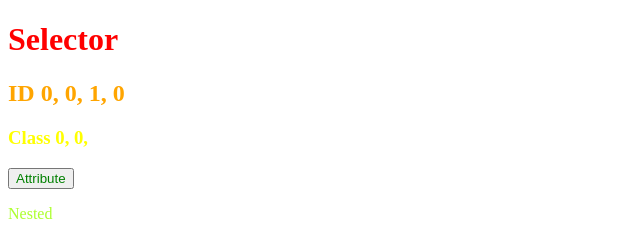
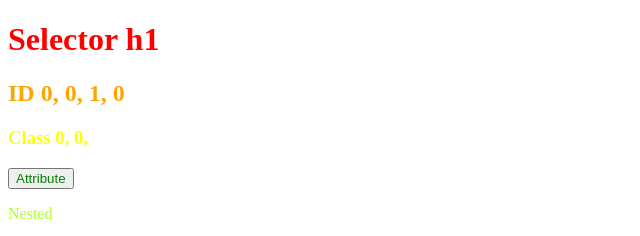
Before and after one commit to BananBaraban/home-work-5, a plain HTML site: page index.html in a window 1280 px wide. Shown: the top 236 px of the page, 0-640 px from the left. Drawn offline with Linux system fonts and the light colour scheme.

Commit message:
changed text of red h1 tag.

```diff
--- a/index.html
+++ b/index.html
@@ -6,7 +6,7 @@
     <title>CSS HW 4.1</title>
  </head>
         <body>
-            <h1>Selector</h1>
+            <h1>Selector h1</h1>
 
             <h2 id="ID">ID 0, 0, 1, 0</h2>
 
```
